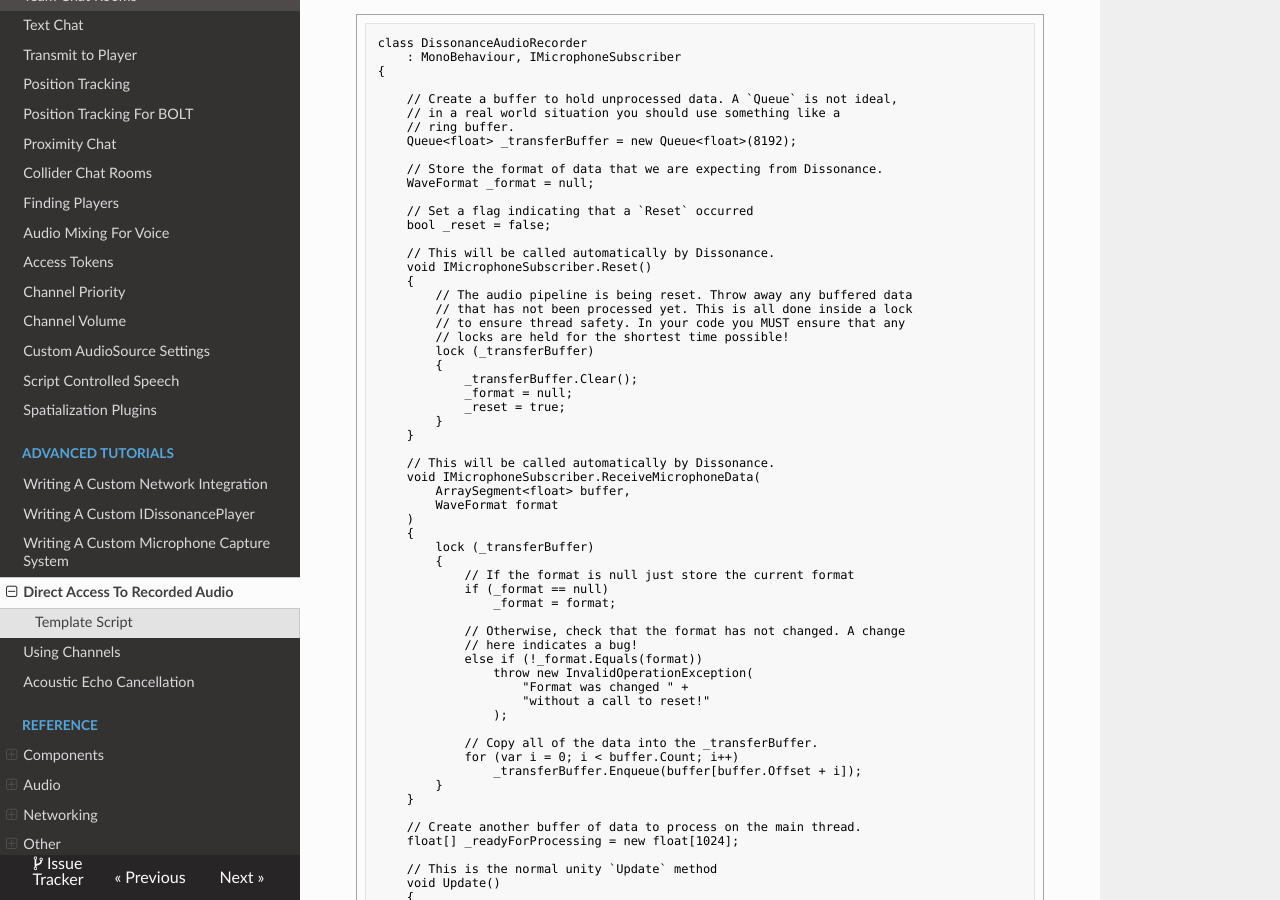
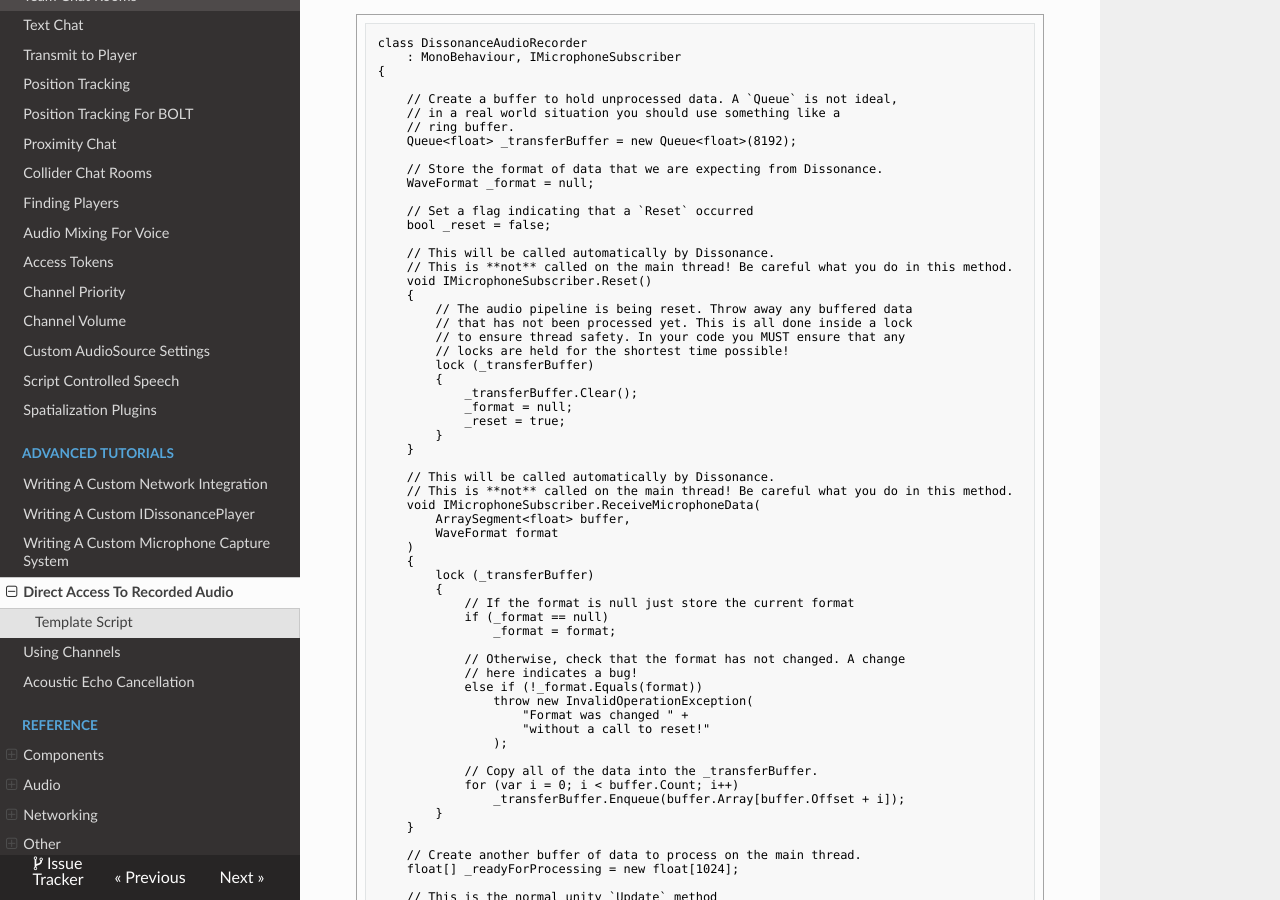
Before and after one commit to Placeholder-Software/Dissonance, an MkDocs documentation site: the page built from docs/Tutorials/UsingIMicrophoneSubscriber.md, in a window 1280 px wide and 900 px high, scrolled down 431 px. Built offline with MkDocs 1.6.1, drawn with Linux system fonts in a browser that asks for light colours; old or Windows-style settings are respelled for this version of MkDocs.

Commit message:
Fixed code sample

```diff
--- a/docs/Tutorials/UsingIMicrophoneSubscriber.md
+++ b/docs/Tutorials/UsingIMicrophoneSubscriber.md
@@ -25,6 +25,7 @@ class DissonanceAudioRecorder
     bool _reset = false;
 
     // This will be called automatically by Dissonance.
+    // This is **not** called on the main thread! Be careful what you do in this method.
     void IMicrophoneSubscriber.Reset()
     {
         // The audio pipeline is being reset. Throw away any buffered data
@@ -40,6 +41,7 @@ class DissonanceAudioRecorder
     }
 
     // This will be called automatically by Dissonance.
+    // This is **not** called on the main thread! Be careful what you do in this method.
     void IMicrophoneSubscriber.ReceiveMicrophoneData(
         ArraySegment<float> buffer,
         WaveFormat format
@@ -61,7 +63,7 @@ class DissonanceAudioRecorder
 
             // Copy all of the data into the _transferBuffer.
             for (var i = 0; i < buffer.Count; i++)
-                _transferBuffer.Enqueue(buffer[buffer.Offset + i]);
+                _transferBuffer.Enqueue(buffer.Array[buffer.Offset + i]);
         }
     }
 
```
